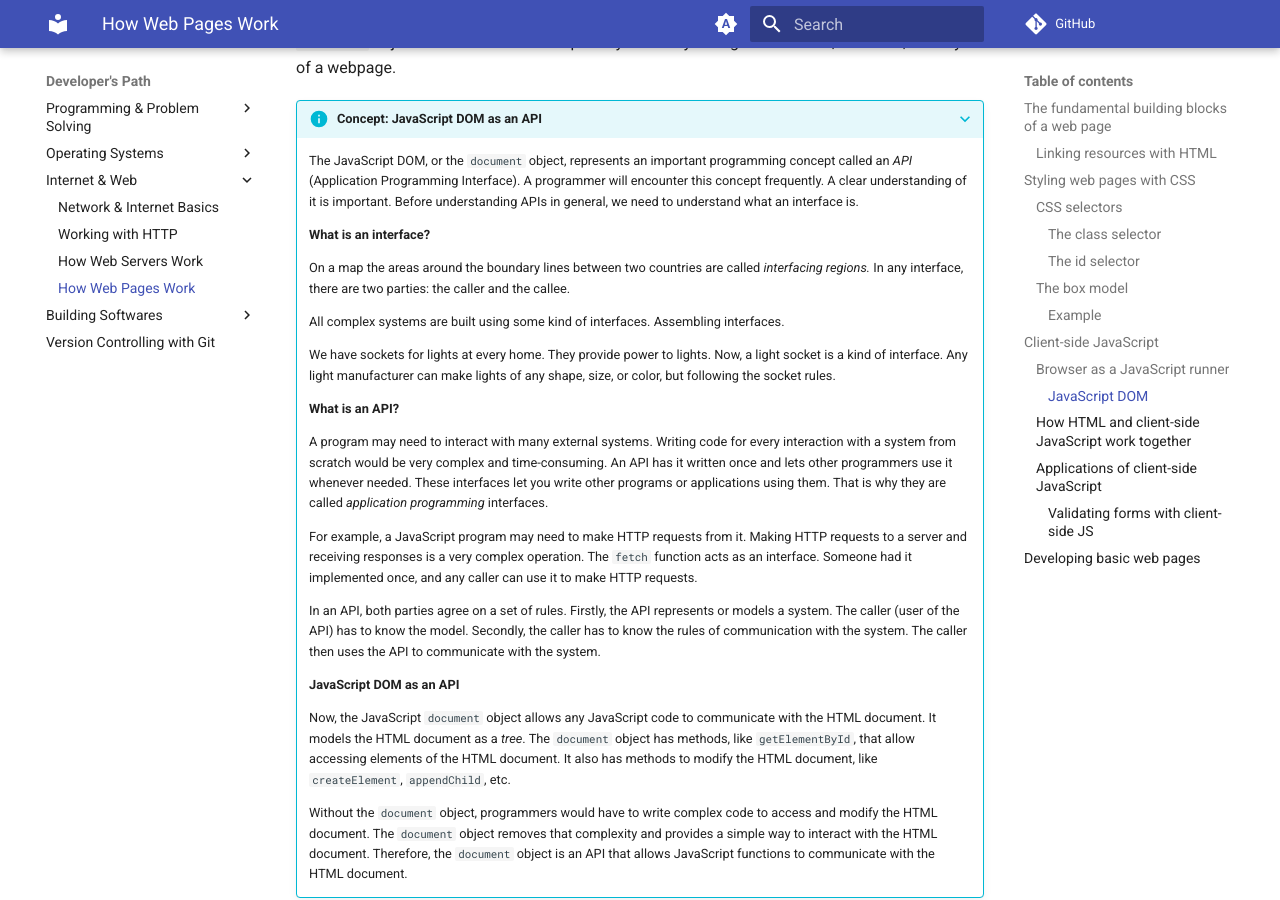
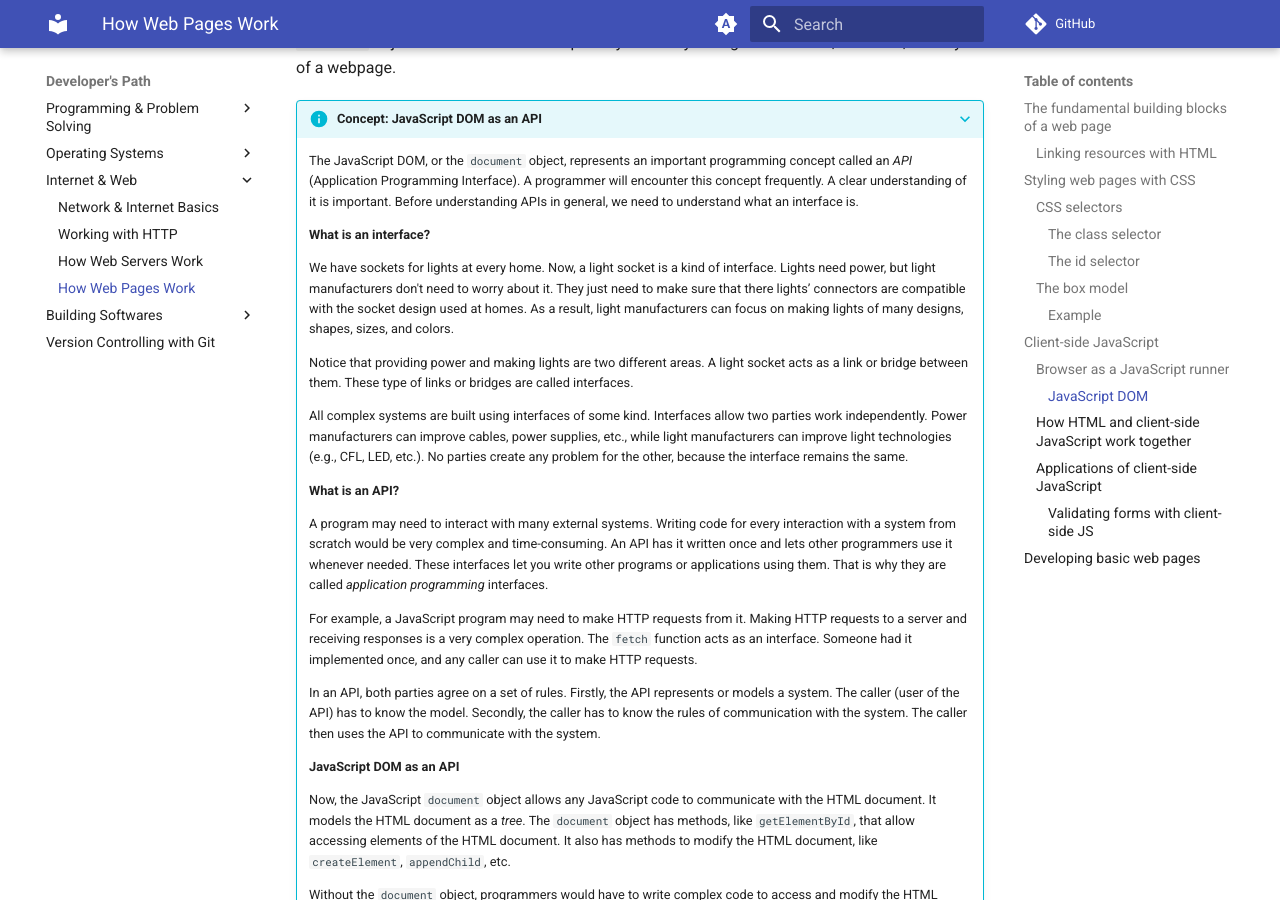
Before and after one commit to gharials/dev-path, an MkDocs documentation site: the page built from docs/internet-web/web-pages.md, in a window 1280 px wide and 900 px high, scrolled down 5067 px. Built offline with MkDocs 1.6.1 and Material for MkDocs 9.7.7, drawn with Linux system fonts in a browser that asks for light colours; comment, search, counter and statistics services are not loaded.

Commit message:
extend and copy edit interface section.

```diff
--- a/docs/internet-web/web-pages.md
+++ b/docs/internet-web/web-pages.md
@@ -171,11 +171,11 @@ Elements of the HTML document can be read and modified through the `document` ob
 
     **What is an interface?**
 
-    On a map the areas around the boundary lines between two countries are called _interfacing regions._ In any interface, there are two parties: the caller and the callee.
+    We have sockets for lights at every home. Now, a light socket is a kind of interface. Lights need power, but light manufacturers don't need to worry about it. They just need to make sure that there lights’ connectors are compatible with the socket design used at homes. As a result, light manufacturers can focus on making lights of many designs, shapes, sizes, and colors.
 
-    All complex systems are built using some kind of interfaces. Assembling interfaces.
+    Notice that providing power and making lights are two different areas. A light socket acts as a link or bridge between them. These type of links or bridges are called interfaces.
 
-    We have sockets for lights at every home. They provide power to lights. Now, a light socket is a kind of interface. Any light manufacturer can make lights of any shape, size, or color, but following the socket rules.
+    All complex systems are built using interfaces of some kind. Interfaces allow two parties work independently. Power manufacturers can improve cables, power supplies, etc., while light manufacturers can improve light technologies (e.g., CFL, LED, etc.). No parties create any problem for the other, because the interface remains the same.
 
     **What is an API?**
 
```
